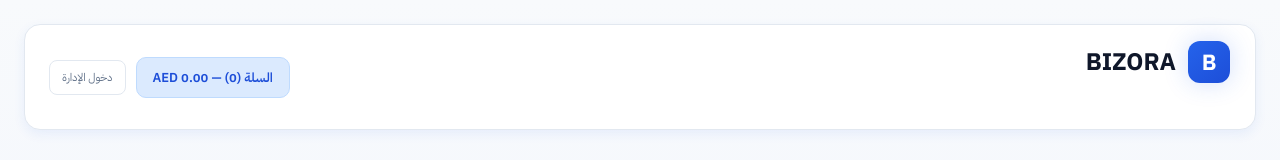
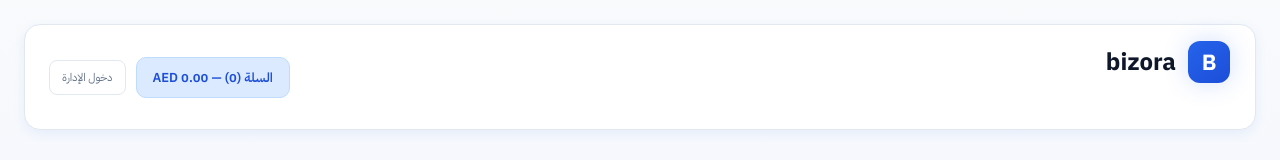
Before and after one commit to mohammadnooralkabiri-creator/bizora, a React (Vite) app: page / in a window 1280 px wide. Shown: the top 160 px of the page. Built offline with nearby package versions, Linux system fonts and the light colour scheme.

Commit message:
Set store name to bizora

```diff
--- a/src/store.tsx
+++ b/src/store.tsx
@@ -9,7 +9,7 @@ const defaultSettings: Settings = {
   lowStockThreshold: 10,
   whatsappGroupLink: 'https://chat.whatsapp.com/your-group-link',
   currency: 'AED',
-  businessName: 'BIZORA',
+  businessName: 'bizora',
   phone: '',
   email: '',
   instagram: '',
@@ -47,7 +47,9 @@ function loadState(): AppState {
     if (user && !user.role) {
       user = { ...user, id: user.id || uid(), role: 'owner' };
     }
-    return { ...initialState, ...parsed, accounts, user, settings: { ...defaultSettings, ...parsed.settings } };
+    const settings = { ...defaultSettings, ...parsed.settings };
+    if (settings.businessName === 'BIZORA') settings.businessName = 'bizora';
+    return { ...initialState, ...parsed, accounts, user, settings };
   } catch {
     return initialState;
   }
```
